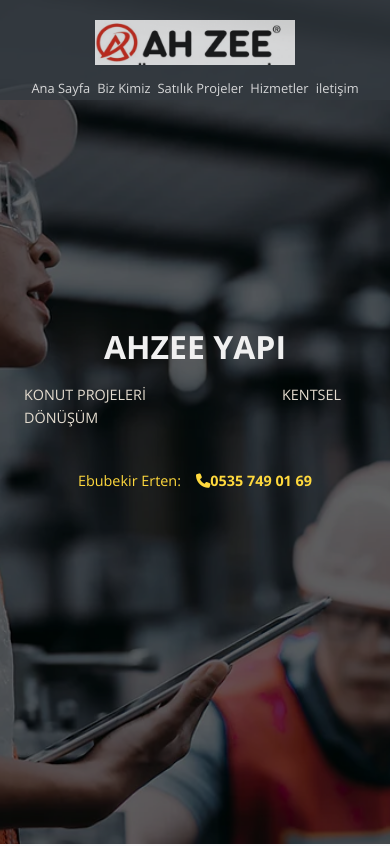
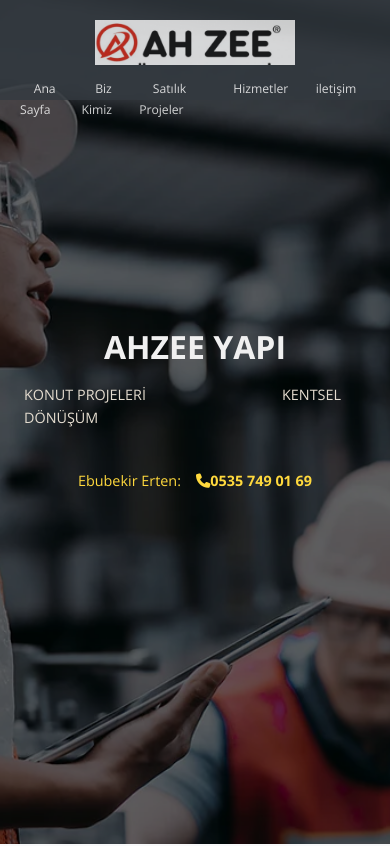
Before and after one commit to ahmetyusufer/ahzeeYapi, a plain HTML site: page index.html in a window 390 px wide. Shown: the top 846 px of the page. Drawn offline with nearby package versions, Linux system fonts and the light colour scheme.

Commit message:
Update ahzeeYapı.css

```diff
--- a/ahzeeYapı.css
+++ b/ahzeeYapı.css
@@ -63,7 +63,7 @@ img {
 .navbar a {
     color: #fff;
     padding: 1rem 2rem;
-    margin: 0 .5px;
+    margin: 0 .7px;
 }
 
 .navbar ul {
@@ -77,7 +77,7 @@ img {
 .navbar .brand {
     width: 200px;
     height: 50px;
-    background-color: black;
+
 
 }
 .navbar h1 {
@@ -231,7 +231,7 @@ img {
 
 @media (max-width:768px){
     html {
-        font-size: 8px  ;
+        font-size: 8px;
     }
 
     .navbar {
@@ -242,9 +242,11 @@ img {
     }
 
     .navbar a {
-        padding: 3px;
-        font-size: 12.9px;
+        padding: 13px;
+        font-size: 12.2px;
     }
+
+
 
     .flex-items {
         flex-direction: column;
```
